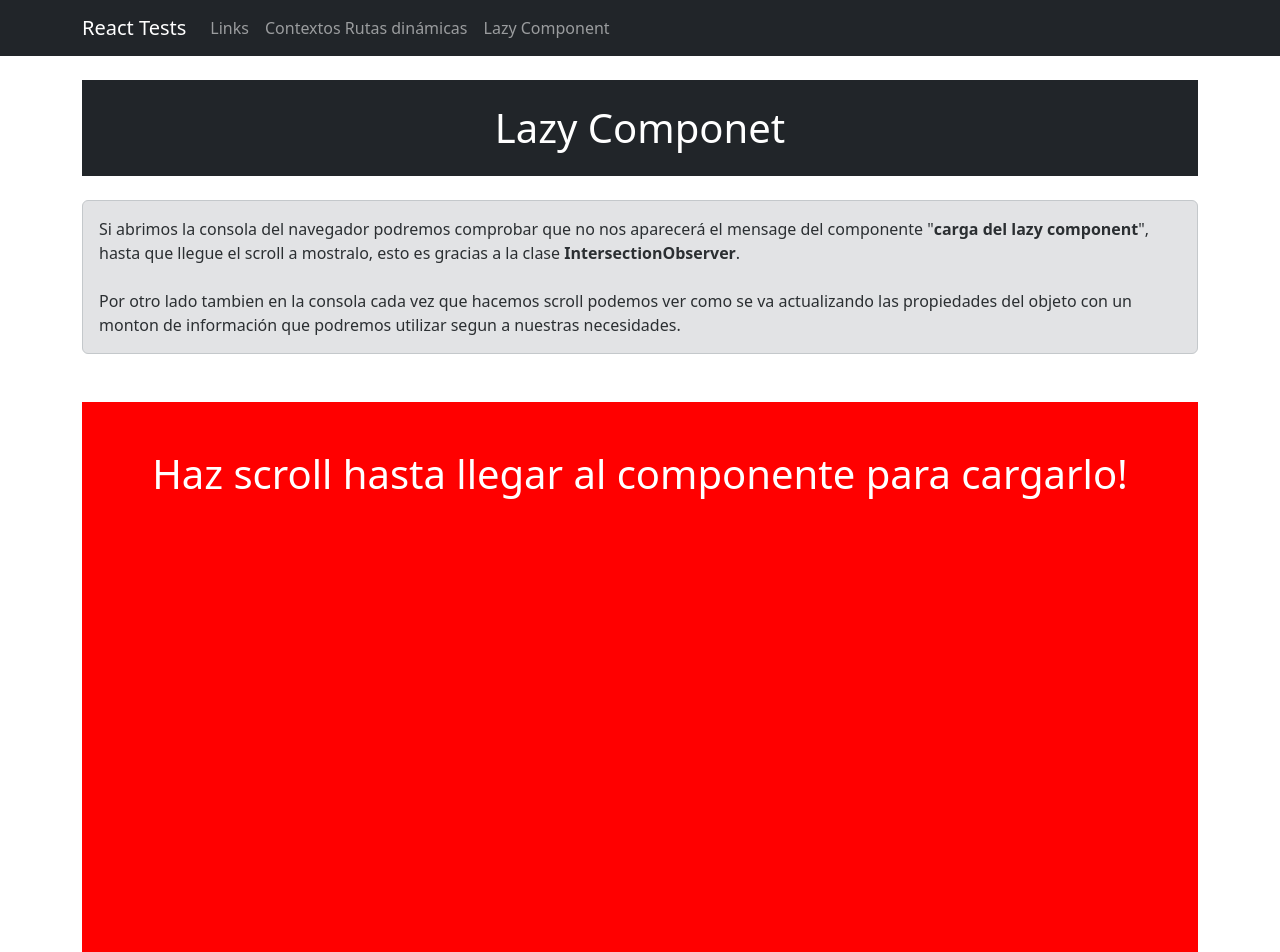
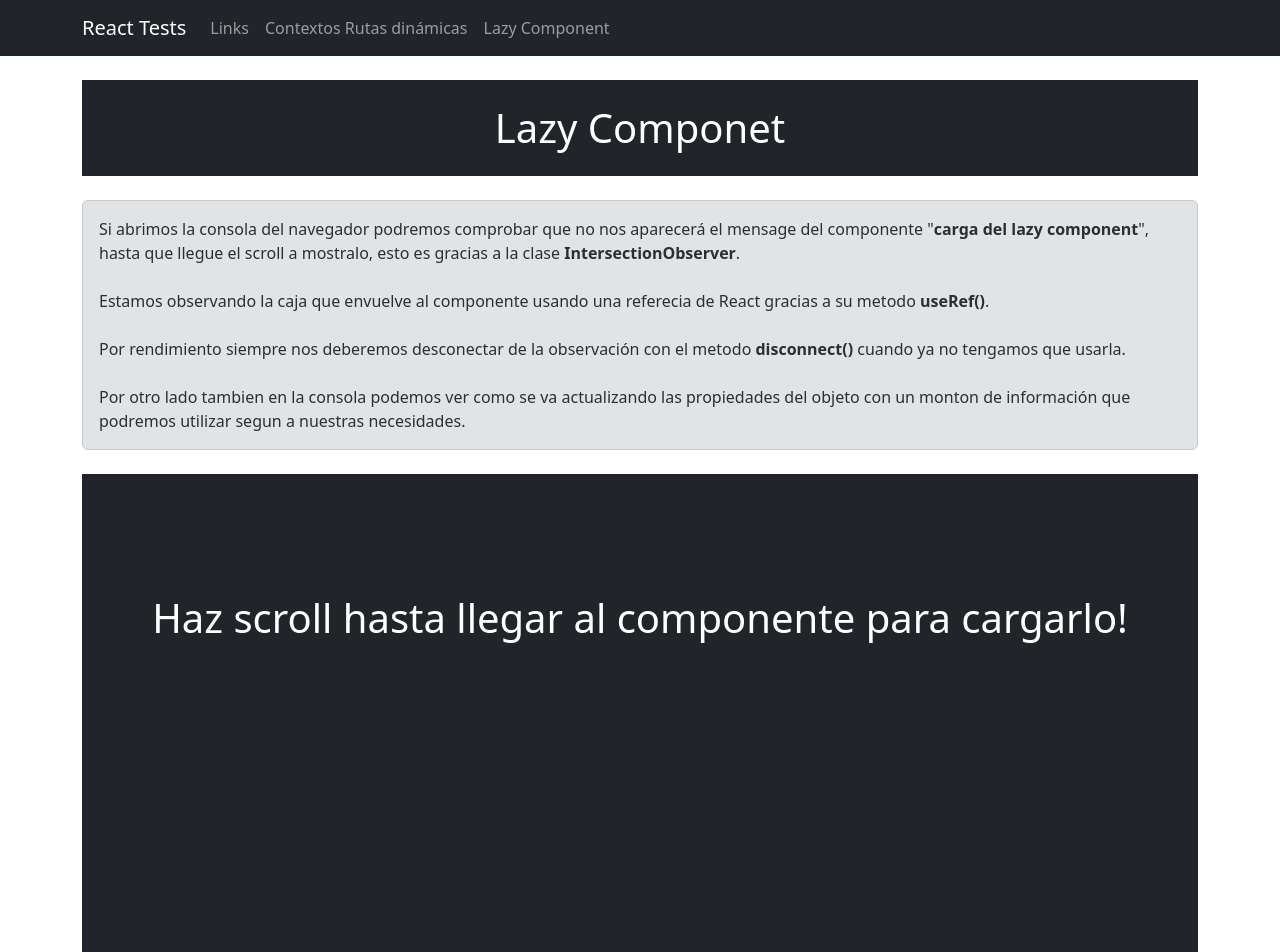
Before and after one commit to AntonioMCV/reactwiki, a React (Create React App) app: page /lazy-component in a window 1280 px wide. Shown: the top 952 px of the page. Built offline with nearby package versions, Linux system fonts and the light colour scheme.

Commit message:
feat: (lazy component) - Added useRef - Added observer.diconnect

```diff
--- a/src/components/LazyComponent.js
+++ b/src/components/LazyComponent.js
@@ -1,4 +1,4 @@
-import React, { useEffect, useState } from "react";
+import React, { useEffect, useState, useRef } from "react";
 
 function LazyComponent() {
   console.log('%ccarga del lazy component', 'font-size: 24px; font-family: monospace; background: yellow; color: black')
@@ -9,24 +9,28 @@ function LazyComponent() {
 
 export default function LazyComponentToLoad () {
   const [show, setShow] = useState(false)
+  const elementRef = useRef()
+
   useEffect(function(){
-    const onChange= (entries) => {
+    const onChange= (entries, observer) => {
       console.log(entries);
       const el = entries[0]
       console.log(el)
       if(el.isIntersecting) {
         setShow(true)
+        observer.disconnect()
       }
     }
     const observer = new IntersectionObserver(onChange, {
       rootMargin: '100px'
     })
 
-    observer.observe(document.getElementById("LazyTrending"))
+    observer.observe(elementRef.current)
+    return () => observer.disconnect()
   })
   return (
     <>
-      <div id="LazyTrending">
+      <div ref={elementRef}>
         {show? <LazyComponent/> : null}
       </div>
     </>
--- a/src/pages/LazyComponentPage.js
+++ b/src/pages/LazyComponentPage.js
@@ -10,9 +10,11 @@ export default function LazyComponentPage () {
       </h1>
       <p className="alert alert-secondary">
         Si abrimos la consola del navegador podremos comprobar que no nos aparecerá el mensage del componente "<b>carga del lazy component</b>", hasta que llegue el scroll a mostralo, esto es gracias a la clase <b>IntersectionObserver</b>.<br/><br/>
-        Por otro lado tambien en la consola cada vez que hacemos scroll podemos ver como se va actualizando las propiedades del objeto con un monton de información que podremos utilizar segun a nuestras necesidades.
+        Estamos observando la caja que envuelve al componente usando una referecia de React gracias a su metodo <b>useRef()</b>.<br/><br/>
+        Por rendimiento siempre nos deberemos desconectar de la observación con el metodo <b>disconnect()</b> cuando ya no tengamos que usarla.<br/><br/>
+        Por otro lado tambien en la consola podemos ver como se va actualizando las propiedades del objeto con un monton de información que podremos utilizar segun a nuestras necesidades.
       </p>
-      <div style={{ height: '200vh', background : 'red', color: 'white'}}>
+      <div className="bg-dark text-white text-center my-4 py-4" style={{ height: '200vh'}}>
         <h1 className="text-center mt-5 pt-5">Haz scroll hasta llegar al componente para cargarlo!</h1>
       </div>
       <LazyComponentToLoad/>
```
